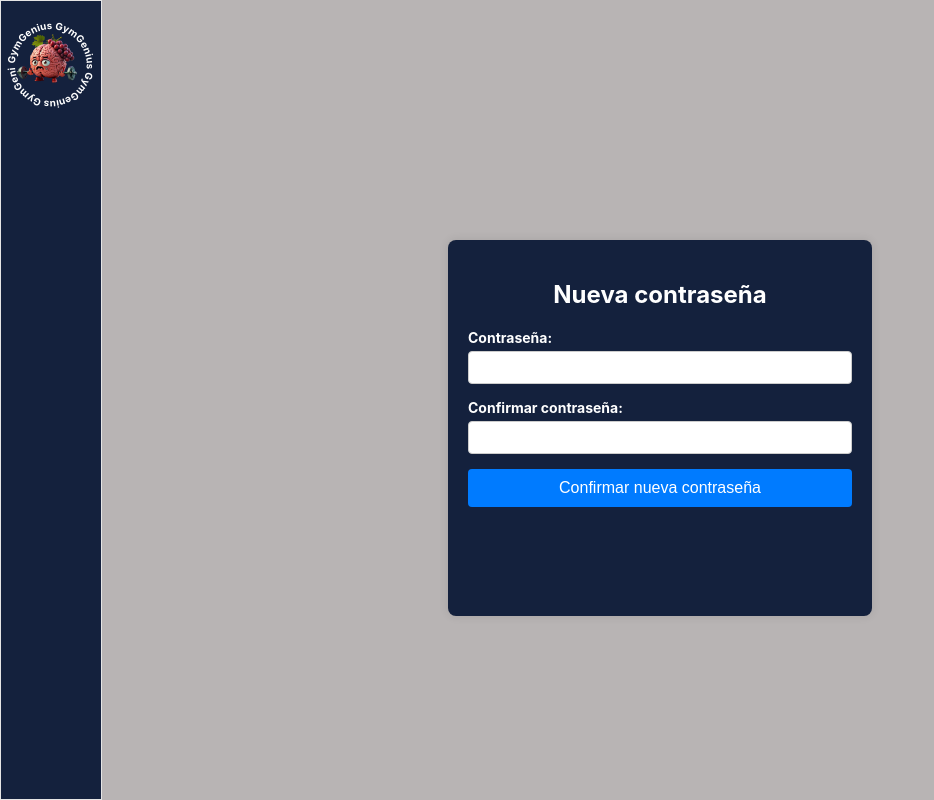
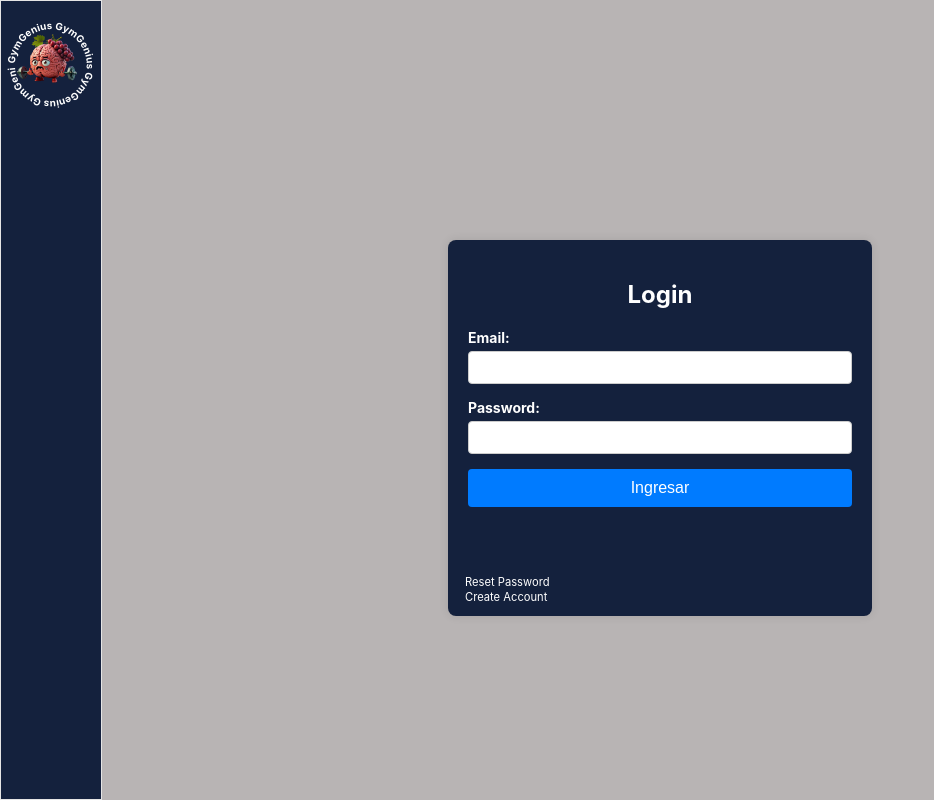
Before and after one commit to Isoldios/2024_PID_DuplaGalactica, a React (Create React App) app: page /login in a window 1280 px wide. Shown: the whole page, without its empty margins (0-934 px from the left). Built offline with nearby package versions, Linux system fonts and the light colour scheme.

Commit message:
adding the pages pagination

```diff
--- a/package.json
+++ b/package.json
@@ -6,12 +6,15 @@
     "@testing-library/jest-dom": "^5.17.0",
     "@testing-library/react": "^13.4.0",
     "@testing-library/user-event": "^13.5.0",
+    "localforage": "^1.10.0",
+    "match-sorter": "^6.3.4",
     "react": "^18.3.1",
     "react-dom": "^18.3.1",
     "react-router-dom": "^6.26.1",
     "react-scripts": "5.0.1",
     "react-slick": "^0.30.2",
     "slick-carousel": "^1.8.1",
+    "sort-by": "^1.2.0",
     "web-vitals": "^2.1.4"
   },
   "scripts": {
--- a/src/App.js
+++ b/src/App.js
@@ -1,20 +1,38 @@
 import './App.css';
+import React from 'react';
+import { BrowserRouter as Router, Route, Routes } from 'react-router-dom';
 import Main_Page from './components/Main_Page.jsx';
 import Login from './components/Login.jsx';
 import ClassCreation from './components/ClassCreation.jsx';
-import CreateAccount from './components/Create_Account.jsx';
-import ResetPassword from './components/Reset_Password.jsx';
-import NewPassword from './components/New_Password.jsx';
+import Create_Account from './components/Create_Account.jsx';
+import Reset_Password from './components/Reset_Password.jsx';
+import New_Password from './components/New_Password.jsx';
 
 function App() {
-  return(
-    //<Main_Page/>
-    //<Login/>
-    //<ClassCreation/>
-    //<CreateAccount/>
-    //<ResetPassword/>
-    <NewPassword/>
+  return (
+    <Router>
+      <Routes>
+        <Route path="/" element={<Main_Page/>}/>
+        <Route path="/login" element={<Login/>}/>
+        <Route path="/create-account" element={<Create_Account/>}/>
+        <Route path="/reset-password" element={<Reset_Password/>}/>
+        <Route path="/new-password" element={<New_Password/>}/>
+        <Route path="/class-creation" element={<ClassCreation/>}/>
+      </Routes>
+    </Router>
   );
 }
+/////ESTO PUEDE SERVIR PARA EL WEB PAGE APP, NO RECARGA TODA LA PAGINA CUANDO CAMBIAS PAGINA/////
+
+// import { Link } from 'react-router-dom';
+
+// function Navbar() {
+//   return (
+//     <nav>
+//       <Link to="/">Home</Link>
+//       <Link to="/about">About</Link>
+//     </nav>
+//   );
+// }
 
 export default App;
--- a/src/Components/Login.jsx
+++ b/src/Components/Login.jsx
@@ -1,9 +1,17 @@
 import '../App.css';
 import React, { useState } from 'react';
+import { useNavigate } from 'react-router-dom';
 
 export default function Login() {
   const [username, setUsername] = useState('');
   const [password, setPassword] = useState('');
+  const navigate = useNavigate();
+  const goToCreateAccount = () => {
+    navigate('/create-account');
+  };
+  const goToResetPassword = () => {
+    navigate('/reset-password');
+  };
 
   const fetchUser = async () => {
     try {
@@ -70,8 +78,8 @@ export default function Login() {
             Ingresar
           </button>
         </form>
-        <div className='login-options-reset'>Reset Password</div>
-        <div className='login-options-create'>Create Account</div>
+        <div className='login-options-reset' onClick={goToResetPassword}>Reset Password</div>
+        <div className='login-options-create' onClick={goToCreateAccount}>Create Account</div>
       </div>
     </div>
   );
--- a/src/Components/Main_Page.jsx
+++ b/src/Components/Main_Page.jsx
@@ -1,4 +1,5 @@
 import React, { useState, useEffect } from 'react';
+import { useNavigate } from 'react-router-dom';
 
 const Calendar = () => {
   const [currentMonth, setCurrentMonth] = useState(new Date());
@@ -62,6 +63,13 @@ export default function Main_Page() {
   const [classes, setClasses] = useState([]);
   const [user, setUser] = useState();
   const [showUsers, setShowUsers] = useState(false);
+  const navigate = useNavigate();
+  const goToLogin = () => {
+    navigate('/login');
+  };
+  const goToCreateClass = () => {
+    navigate('/class-creation');
+  };
 
   const fetchClasses = async () => {
     try {
@@ -177,9 +185,9 @@ export default function Main_Page() {
         </div>
         <div className="Content-Container-Parte-Inferior">
           <img src="/Spining.jpg" className="Image-MainMenu-Slider" />
-          <div className="Text-MainMenu-Slider">aaa</div>
+          <div className="Text-MainMenu-Slider" onClick={goToLogin}>aaa</div>
           <img src="/yoga.png" className="Image-MainMenu-Slider"/>
-          <div className="Text-MainMenu-Slider">Texto a gusto numero 2</div>
+          <div className="Text-MainMenu-Slider" onClick={goToCreateClass}>eee</div>
           <img src="/Boxeo.jpeg" className="Image-MainMenu-Slider" />
           <div className="Text-MainMenu-Slider">Texto a gusto numero 3</div>
         </div>
```
Also changed, not shown: 2 other files (tests, documents, lock files or other folders).
